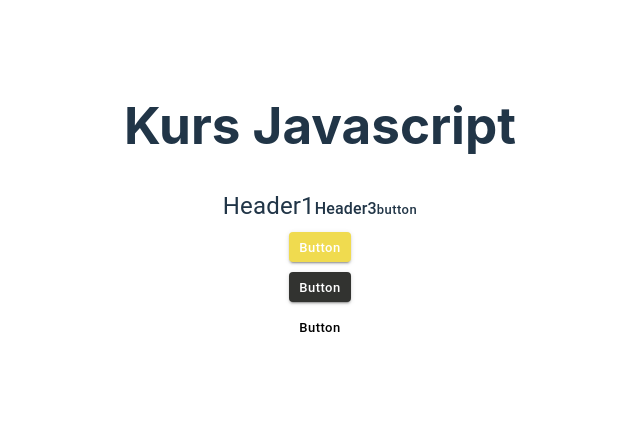
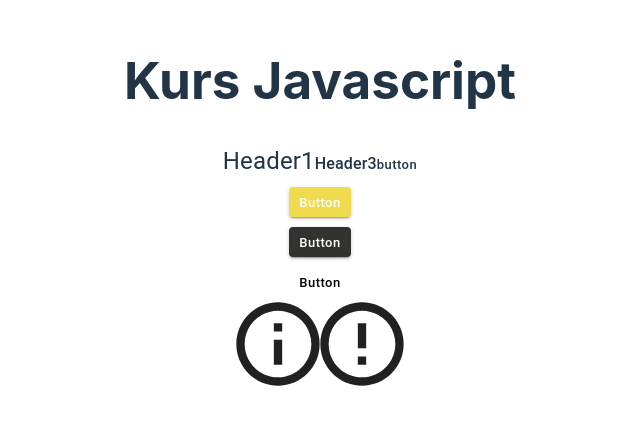
Before and after one commit to ajarek/react-22-vite-course-app, a React (Vite) app: page / in a window 1280 px wide. Shown: the part 195-620 px from the top of the page, without its empty margins (320-960 px from the left). Built offline with nearby package versions, Linux system fonts and the light colour scheme.

Commit message:
add massages

```diff
--- a/src/App.jsx
+++ b/src/App.jsx
@@ -3,6 +3,7 @@ import "./App.css"
 import { FullPageLoader } from "./components/FullPageLoader/FullPageLoader"
 import {Typography} from "./components/Typography/Typography"
 import {Button} from "./components/Button/Button"
+import {FullPageMassage} from "./components/FullPageMessage/FullPageMassage"
 export class App extends React.Component {
   state = {
     isLoading: false,
@@ -46,6 +47,7 @@ export class App extends React.Component {
         >
           Button
         </Button>
+        <FullPageMassage/>
       </div>
     )
   }
--- /dev/null
+++ b/src/components/FullPageMessage/ErrorIcon.jsx
@@ -0,0 +1,19 @@
+import * as React from "react"
+
+const ErrorIcon = (props) => (
+  <svg
+    width={84}
+    height={84}
+    fill="none"
+    xmlns="http://www.w3.org/2000/svg"
+    {...props}
+  >
+    <path
+      d="M37.833 54.5h8.334v8.333h-8.334V54.5Zm0-33.333h8.334v25h-8.334v-25ZM41.958.333C18.958.333.333 19 .333 42s18.625 41.667 41.625 41.667C65 83.667 83.667 65 83.667 42S65 .333 41.958.333Zm.042 75C23.583 75.333 8.667 60.417 8.667 42 8.667 23.583 23.583 8.667 42 8.667c18.417 0 33.333 14.916 33.333 33.333 0 18.417-14.916 33.333-33.333 33.333Z"
+      fill="#000"
+      fillOpacity={0.87}
+    />
+  </svg>
+)
+
+export default ErrorIcon
--- /dev/null
+++ b/src/components/FullPageMessage/FullPageMassage.jsx
@@ -0,0 +1,22 @@
+import React from 'react'
+import ErrorIcon from './ErrorIcon'
+import InfoIcon from './InfoIcon'
+export const FullPageMassage = () => {
+    // const {
+    //   className,
+    //   message,
+    //   buttonLabel = 'GO BACK',
+    //   iconVariant = 'info',
+    //   onButtonClick,
+    //   ...otherProps
+    // } = props
+    return(
+        <div>
+            <InfoIcon/>
+            <ErrorIcon
+            />
+        </div>
+    )
+}
+
+export default FullPageMassage
--- /dev/null
+++ b/src/components/FullPageMessage/InfoIcon.jsx
@@ -0,0 +1,19 @@
+import * as React from "react"
+
+const SvgComponent = (props) => (
+  <svg
+    width={84}
+    height={84}
+    fill="none"
+    xmlns="http://www.w3.org/2000/svg"
+    {...props}
+  >
+    <path
+      d="M37.833 21.167h8.334V29.5h-8.334v-8.333Zm0 16.666h8.334v25h-8.334v-25ZM42 .333C19 .333.333 19 .333 42S19 83.667 42 83.667 83.667 65 83.667 42 65 .333 42 .333Zm0 75C23.625 75.333 8.667 60.375 8.667 42S23.625 8.667 42 8.667 75.333 23.625 75.333 42 60.375 75.333 42 75.333Z"
+      fill="#000"
+      fillOpacity={0.87}
+    />
+  </svg>
+)
+
+export default SvgComponent
```
Also changed, not shown: src/components/FullPageMessage/FullPageMessage.css (added).
